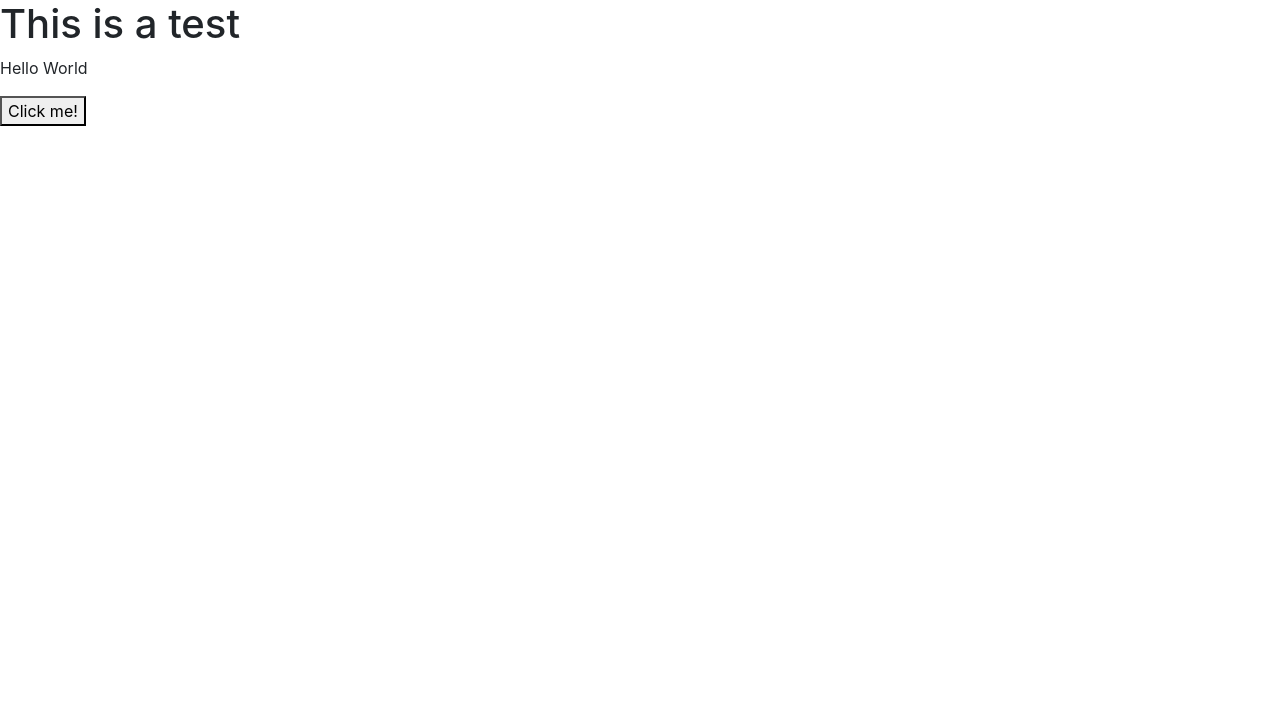
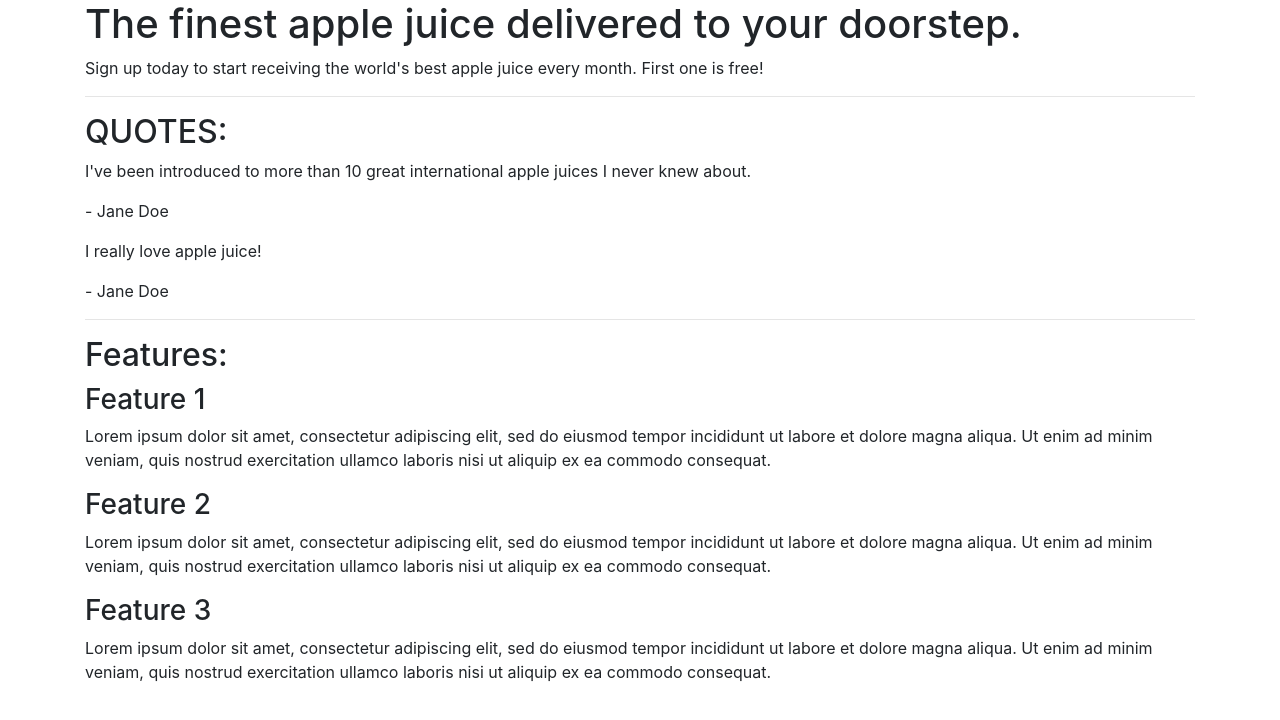
Before and after one commit to StephanieJFogelvik/ci_bootstrap_project, a plain HTML site: page index.html in a window 1280 px wide. Drawn offline with nearby package versions, Linux system fonts and the light colour scheme.

Commit message:
Add basic html structure for page from source code of the lesson

```diff
--- a/index.html
+++ b/index.html
@@ -4,13 +4,53 @@
     <meta charset="UTF-8">
     <meta http-equiv="X-UA-Compatible" content="IE=edge">
     <meta name="viewport" content="width=device-width, initial-scale=1.0">
-    <title>Document</title>
+    <title>Apple Juice Drop | Taste a new apple juice every month</title>
     <link rel="stylesheet" href="https://stackpath.bootstrapcdn.com/bootstrap/4.3.1/css/bootstrap.min.css" integrity="sha384-ggOyR0iXCbMQv3Xipma34MD+dH/1fQ784/j6cY/iJTQUOhcWr7x9JvoRxT2MZw1T" crossorigin="anonymous">
 <script src="https://stackpath.bootstrapcdn.com/bootstrap/4.3.1/js/bootstrap.min.js" integrity="sha384-JjSmVgyd0p3pXB1rRibZUAYoIIy6OrQ6VrjIEaFf/nJGzIxFDsf4x0xIM+B07jRM" crossorigin="anonymous"></script>
 </head>
 <body>
-    <h1>This is a test</h1>
-    <p>Hello World</p>
-    <button>Click me!</button>
+    <article class="container">
+        <!-- Callout -->
+        <section class="callout">
+            <h1>The finest apple juice delivered to your doorstep.</h1>
+            <p>Sign up today to start receiving the world's best apple juice every month. First one is free!</p>
+        </section>
+        <!-- /.callout -->
+        <hr>
+
+        <!-- Quotes -->
+        <section class="quotes">
+            <h2 class="text-uppercase">Quotes:</h2>
+            <div class="quote">
+                <p>I've been introduced to more than 10 great international apple juices I never knew about.</p>
+                <p>- Jane Doe</p>
+            </div>
+            <div class="quote">
+                <p>I really love apple juice!</p>
+                <p>- Jane Doe</p>
+            </div>
+        </section>
+        <!-- /.quotes -->
+        <hr>
+
+        <!-- Features -->
+        <section class="features">
+            <h2>Features:</h2>
+            <div class="feature">
+                <h3>Feature 1</h3>
+                <p>Lorem ipsum dolor sit amet, consectetur adipiscing elit, sed do eiusmod tempor incididunt ut labore et dolore magna aliqua. Ut enim ad minim veniam, quis nostrud exercitation ullamco laboris nisi ut aliquip ex ea commodo consequat.</p>
+            </div>
+            <div class="feature">
+                <h3>Feature 2</h3>
+                <p>Lorem ipsum dolor sit amet, consectetur adipiscing elit, sed do eiusmod tempor incididunt ut labore et dolore magna aliqua. Ut enim ad minim veniam, quis nostrud exercitation ullamco laboris nisi ut aliquip ex ea commodo consequat.</p>
+            </div>
+            <div class="feature">
+                <h3>Feature 3</h3>
+                <p>Lorem ipsum dolor sit amet, consectetur adipiscing elit, sed do eiusmod tempor incididunt ut labore et dolore magna aliqua. Ut enim ad minim veniam, quis nostrud exercitation ullamco laboris nisi ut aliquip ex ea commodo consequat.</p>
+            </div>
+        </section>
+        <!-- /.features -->
+    </article>
 </body>
+
 </html>
```
